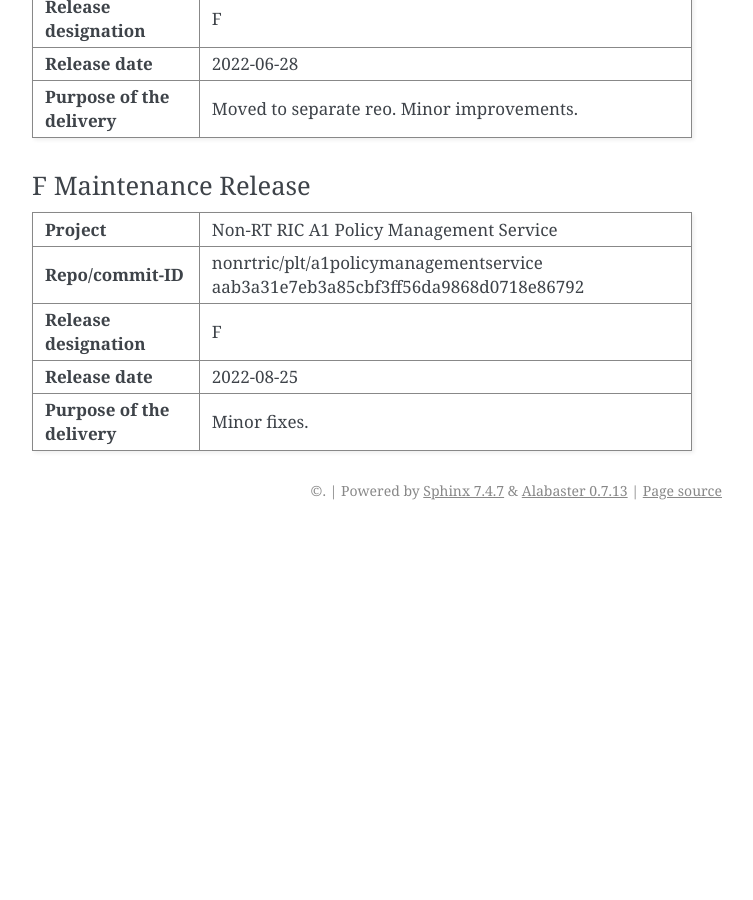
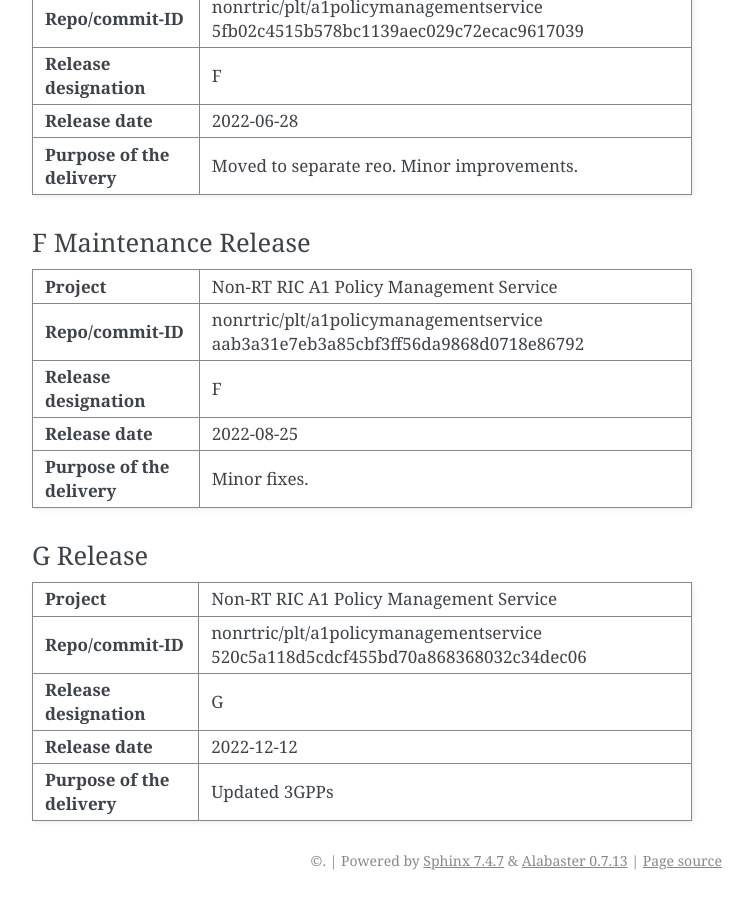
Before and after one commit to o-ran-sc/nonrtric-plt-a1policymanagementservice, a Sphinx documentation site: the page built from docs/release-notes.rst, in a window 1280 px wide and 900 px high, scrolled down 3150 px. Shown: the whole window, without its empty margins (388-1141 px from the left). Built offline with Sphinx 7.4.7, drawn with Linux system fonts in a browser that asks for light colours; before the commit the page ends 3680 px from its top, so only the background shows below that; some of the changed text lies outside the part shown.

Commit message:
Update release notes and step version
Issue-ID: NONRTRIC-819
Signed-off-by: elinuxhenrik <henrik.b.andersson@est.tech>
Change-Id: I680d1849dde09cb5483866c143d2dfe8512855b4

```diff
--- a/docs/release-notes.rst
+++ b/docs/release-notes.rst
@@ -52,6 +52,9 @@
 +------------+----------+------------------+--------------------+
 | 2022-08-25 | 2.4.1    | Patrik Buhr      | F Maintenance      |
 |            |          |                  | Release            |
++------------+----------+------------------+--------------------+
+| 2022-12-12 | 2.5.0    | Henrik Andersson | G Release          |
+|            |          |                  |                    |
 +------------+----------+------------------+--------------------+
 
 Release Data
@@ -228,3 +231,23 @@
 | **Purpose of the delivery** | Minor fixes.                                      |
 |                             |                                                   |
 +-----------------------------+---------------------------------------------------+
+
+G Release
+---------
++-----------------------------+---------------------------------------------------+
+| **Project**                 | Non-RT RIC A1 Policy Management Service           |
+|                             |                                                   |
++-----------------------------+---------------------------------------------------+
+| **Repo/commit-ID**          | nonrtric/plt/a1policymanagementservice            |
+|                             | 520c5a118d5cdcf455bd70a868368032c34dec06          |
+|                             |                                                   |
++-----------------------------+---------------------------------------------------+
+| **Release designation**     | G                                                 |
+|                             |                                                   |
++-----------------------------+---------------------------------------------------+
+| **Release date**            | 2022-12-12                                        |
+|                             |                                                   |
++-----------------------------+---------------------------------------------------+
+| **Purpose of the delivery** | Updated 3GPPs                                     |
+|                             |                                                   |
++-----------------------------+---------------------------------------------------+
--- a/pom.xml
+++ b/pom.xml
@@ -31,7 +31,7 @@
     </parent>
     <groupId>org.o-ran-sc.nonrtric.plt</groupId>
     <artifactId>a1policymanagementservice</artifactId>
-    <version>2.5.0-SNAPSHOT</version>
+    <version>2.6.0-SNAPSHOT</version>
     <licenses>
         <license>
             <name>The Apache Software License, Version 2.0</name>
```
